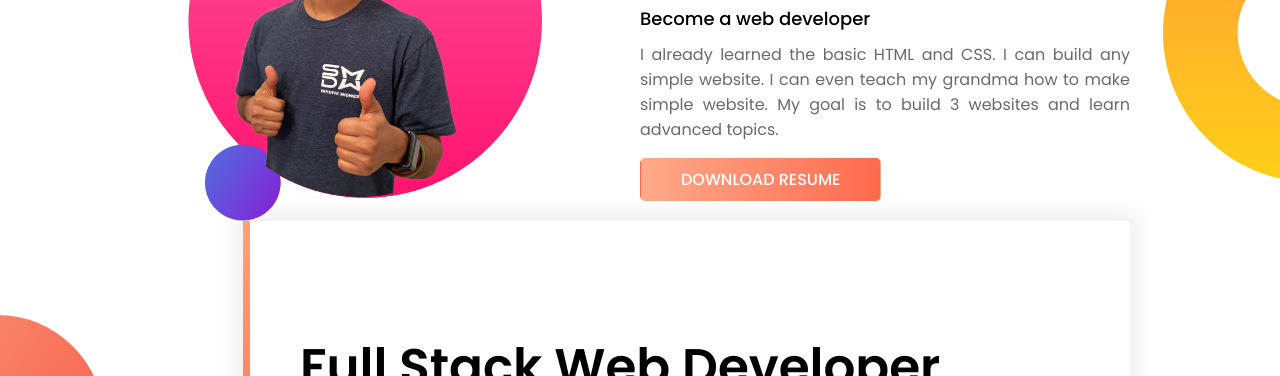
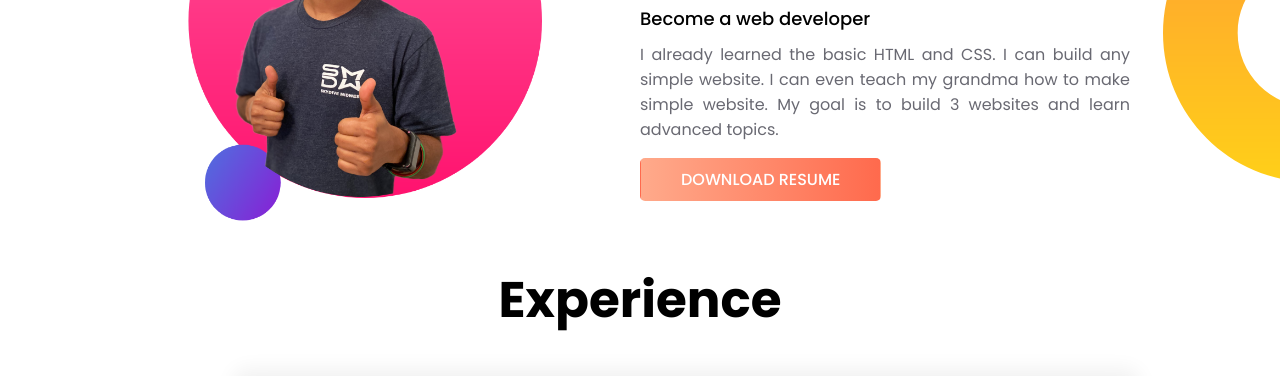
Before and after one commit to devhasibulislam/sample_portfolio, a plain HTML site: page index.html in a window 1280 px wide. Shown: the part 567-943 px from the top of the page. Drawn offline with Linux system fonts and the light colour scheme.

Commit message:
just add an extra header

```diff
--- a/index.html
+++ b/index.html
@@ -55,6 +55,7 @@
 
     <!-- portion 3 -->
     <section class="xp_card xp_bg">
+        <h1>Experience</h1>
         <article class="fswd">
             <h1>Full Stack Web Developer</h1>
             <h4 id="name_orange">2021-Present | Pro Level Developer</h4>
--- a/style.css
+++ b/style.css
@@ -189,6 +189,11 @@ p {
 }
 
 /* portion 4 */
+.xp_card h1 {
+    font-size: 50px;
+    text-align: center;
+}
+
 .bwd {
     height: 400px;
     width: 810px;
```
